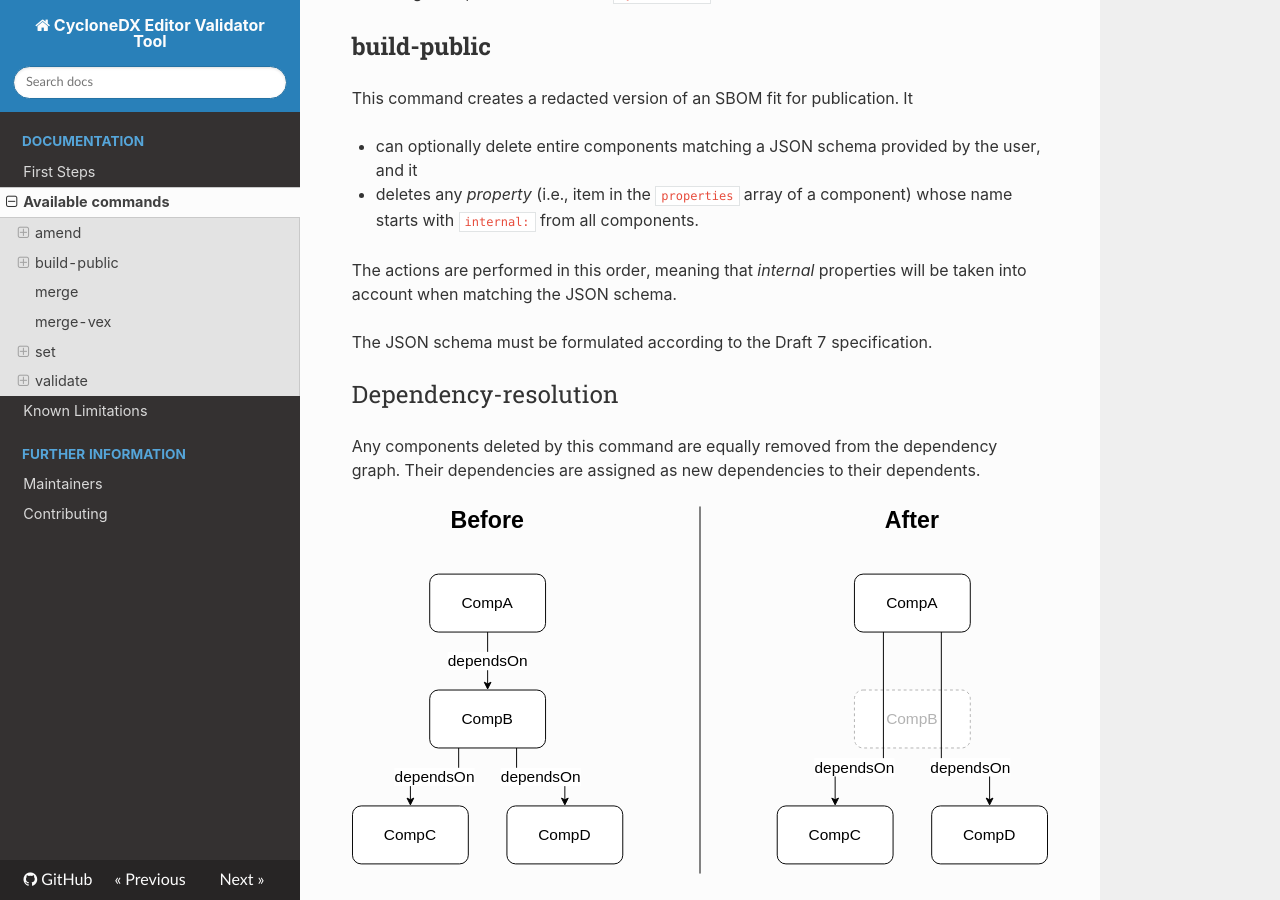
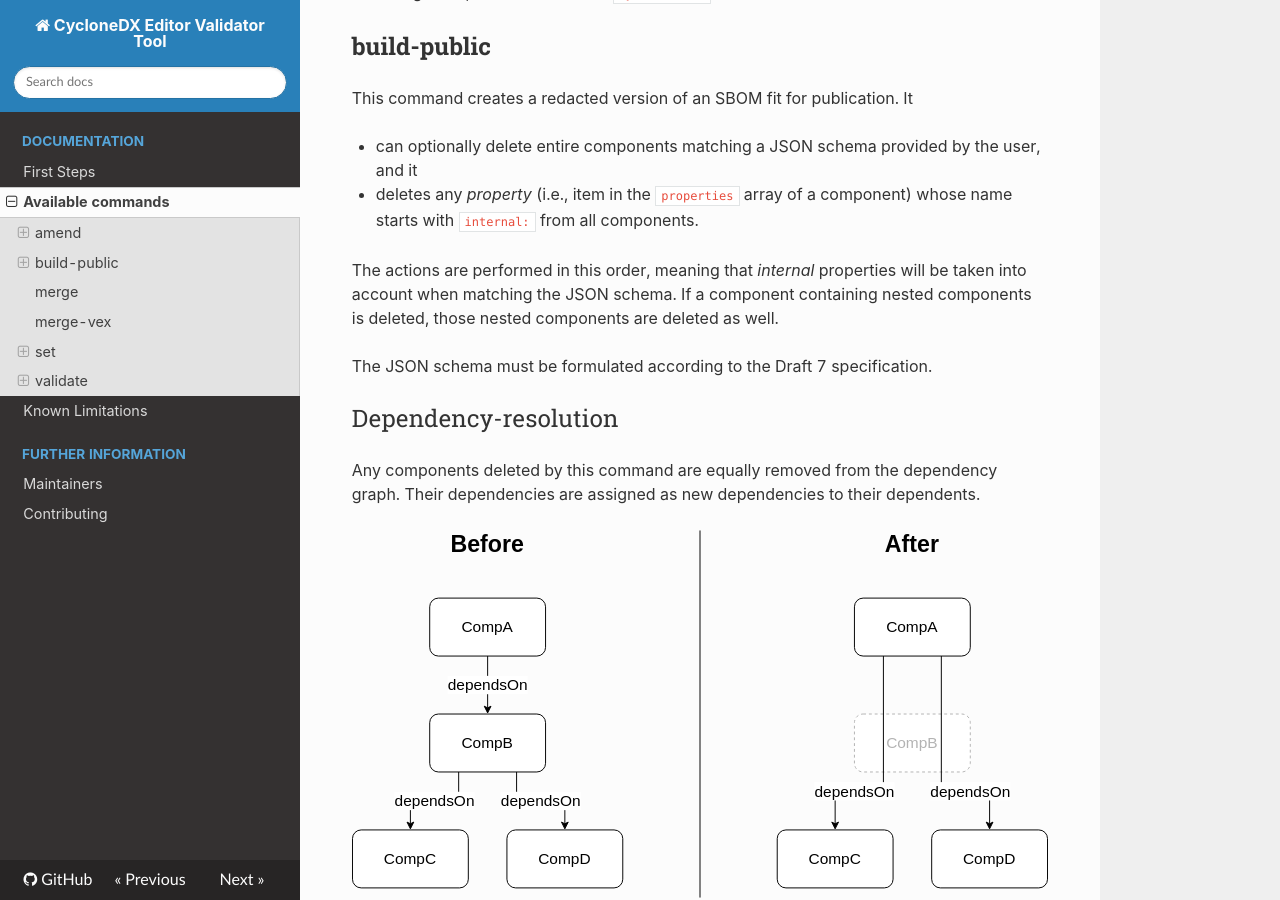
Before and after one commit to Festo-se/cyclonedx-editor-validator, an MkDocs documentation site: the page built from docs/available_commands.md, in a window 1280 px wide and 900 px high, scrolled down 1936 px. Built offline with MkDocs 1.6.1, drawn with Linux system fonts in a browser that asks for light colours; nearby versions of some CDN libraries; some web fonts are replaced.

Commit message:
docs: adds clarification regarding deletion of nested components

```diff
--- a/docs/available_commands.md
+++ b/docs/available_commands.md
@@ -67,6 +67,7 @@ This command creates a redacted version of an SBOM fit for publication. It
 * deletes any *property* (i.e., item in the `properties` array of a component) whose name starts with `internal:` from all components.
 
 The actions are performed in this order, meaning that *internal* properties will be taken into account when matching the JSON schema.
+If a component containing nested components is deleted, those nested components are deleted as well.
 
 The JSON schema must be formulated according to the Draft 7 specification.
 
```
